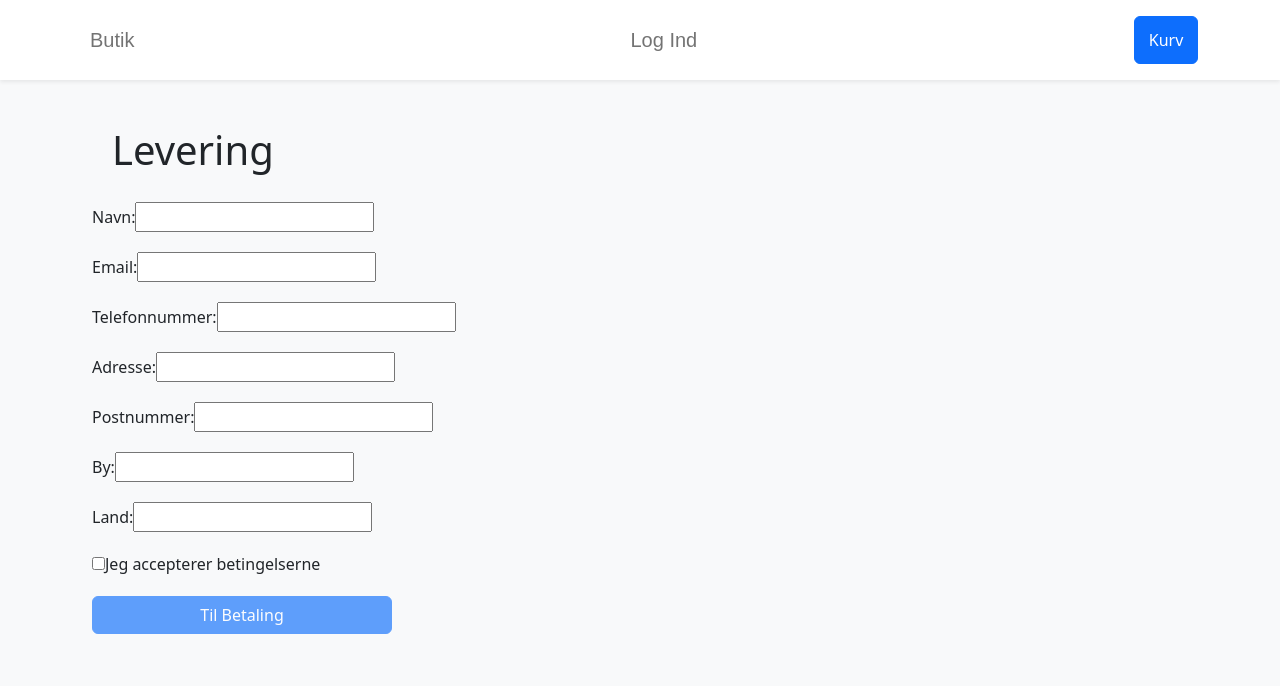
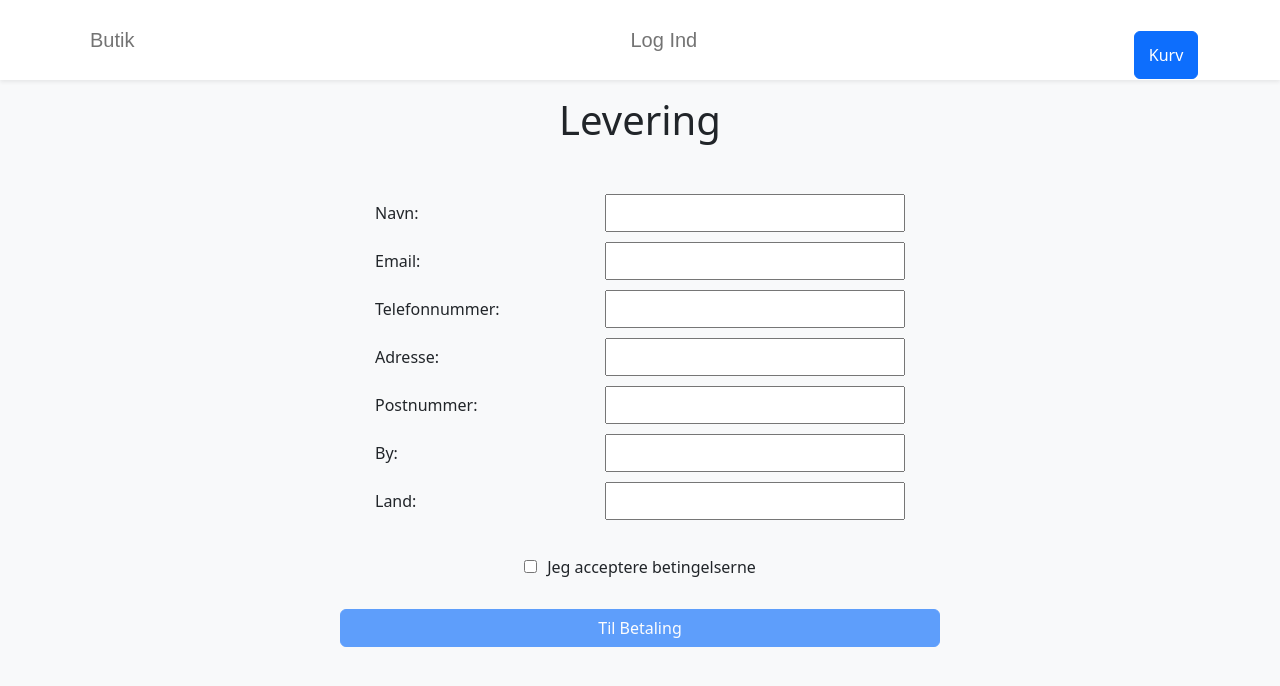
Before and after one commit to oska0281/frontendprojektgruppe7, a React (Vite) app: page /levering in a window 1280 px wide. Shown: the top 686 px of the page. Built offline with nearby package versions, Linux system fonts and the light colour scheme.

Commit message:
ændret styling til Levering.tsx

```diff
--- a/src/App.tsx
+++ b/src/App.tsx
@@ -17,7 +17,7 @@ function App(){
     <Container className="mb-4">
     <Routes>
       <Route path="/" element={<Butik />} />
-        <Route path="/levering" element={<Levering  />} />
+        <Route path="/levering"  element={<Levering  />} />
       <Route path="/betaling" element={<Betaling />} />
         <Route path="/logind" element={<Logind />} />
       <Route path="/registrer" element={<Registrer/>}/>
--- a/src/pages/Levering.tsx
+++ b/src/pages/Levering.tsx
@@ -1,6 +1,7 @@
 import {Button} from "react-bootstrap";
 import {Link} from "react-router-dom";
 import React, { useState } from 'react';
+import "../styling/Levering.css"
 
 export function Levering() {
   const [isChecked, setIsChecked] = useState(false);
@@ -10,48 +11,57 @@ export function Levering() {
   };
 
   return (
-    <form style={{padding:"10px"}}>
-      <h1 style={{padding:"20px"}}>Levering</h1>
-      <div style={{marginBottom:"20px"}}>
+    <form>
+
+      <h1 className="titel">Levering</h1>
+      <div>
         <label>Navn:</label>
-        <input type="text" required/>
+        <input className="inputfelt" type="text" required/>
       </div>
-      <div style={{marginBottom:"20px"}}>
+
+      <div>
         <label>Email:</label>
-        <input type="text" required/>
+        <input className="inputfelt" type="text" required/>
       </div>
-      <div style={{marginBottom:"20px"}}>
+
+      <div>
         <label>Telefonnummer:</label>
-        <input type="text" required/>
+        <input className="inputfelt" type="text" required/>
       </div>
-      <div style={{marginBottom:"20px"}}>
+
+      <div>
         <label>Adresse:</label>
-        <input type="text"  required/>
+        <input className="inputfelt" type="text"  required/>
       </div>
-      <div style={{marginBottom:"20px"}}>
+
+      <div>
         <label>Postnummer:</label>
-        <input type="text" required/>
+        <input className="inputfelt" type="text" required/>
       </div>
-      <div style={{marginBottom:"20px"}}>
+
+      <div>
         <label>By:</label>
-        <input type="text" required/>
+        <input className="inputfelt" type="text" required/>
       </div>
-      <div style={{marginBottom:"20px"}}>
+
+      <div>
         <label>Land:</label>
-        <input type="text" required/>
+        <input className="inputfelt" type="text" required/>
       </div>
-      <div style={{marginBottom:"20px"}}>
-        <input type="checkbox" checked={isChecked} onChange={handleCheck} />
-        <label>Jeg accepterer betingelserne</label>
+
+      <div>
+        <input className="inputbox" type="checkbox" checked={isChecked} onChange={handleCheck} />
+        <text>Jeg acceptere betingelserne</text>
       </div>
+
       {isChecked ? (
         <Link to="/betaling">
-          <Button variant="primary" style={{width:"300px"}}>
+          <Button className="btn" variant="primary">
             Til Betaling
           </Button>
         </Link>
       ) : (
-        <Button variant="primary" style={{width:"300px"}} disabled={!isChecked}>
+        <Button variant="primary" disabled={!isChecked}>
           Til Betaling
         </Button>
       )}
--- a/src/pages/Logind.tsx
+++ b/src/pages/Logind.tsx
@@ -32,7 +32,7 @@ const handleInput=(event: React.ChangeEvent<HTMLInputElement>) =>
 
 
     return(
-        <div className="d-flex justify-content-center align-items-center bg-primary vh-100">
+        <div className="d-flex justify-content-center align-items-center vh-100">
             <div className="bg-white p-3 rounded w-25">
                 <h2>Log Ind</h2>
                 <form action="" onSubmit={handleSubmit}>
--- /dev/null
+++ b/src/styling/Levering.css
@@ -0,0 +1,37 @@
+
+
+
+.titel{
+  margin-bottom: 50px;
+}
+
+form {
+  display: flex;
+  flex-direction: column;
+  align-items: center;
+}
+
+label {
+  margin-right: 10px;
+  width: 100px;
+}
+
+.inputfelt {
+  padding: 5px;
+  margin-bottom: 10px;
+  width: 300px;
+  margin-left: 120px;
+}
+
+text {
+  margin-left: 10px;
+}
+
+.btn{
+  margin-top: 30px;
+  width: 600px;
+}
+
+.inputbox{
+  margin-top: 30px;
+}
```
